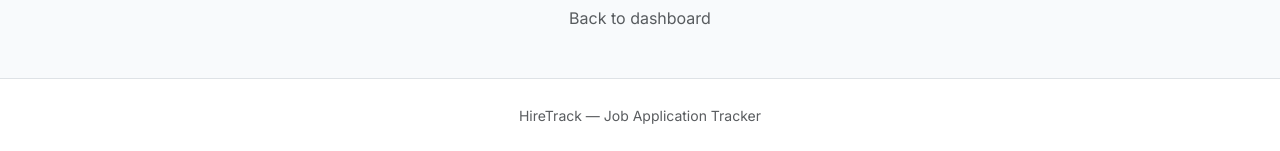
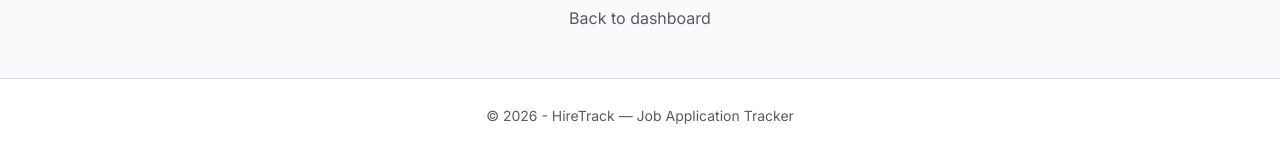
Before and after one commit to queldx74/HireTrack, a Django app: page /account/ in a window 1280 px wide. Shown: the part 1407-1558 px from the top of the page. Run offline with Django 4.2, Linux system fonts and the light colour scheme; the visitor is signed in with stand-in values (Sample User, id 1).

Commit message:
Modified footer

```diff
--- a/templates/application/base.html
+++ b/templates/application/base.html
@@ -131,7 +131,7 @@
   <!-- Footer -->
   <footer class="py-4 text-center border-top bg-white mt-auto">
     <div class="container">
-      <small class="text-muted">HireTrack — Job Application Tracker</small>
+      <small class="text-muted"> &copy; 2026 - HireTrack —  Job Application Tracker</small>
     </div>
   </footer>
 
```
